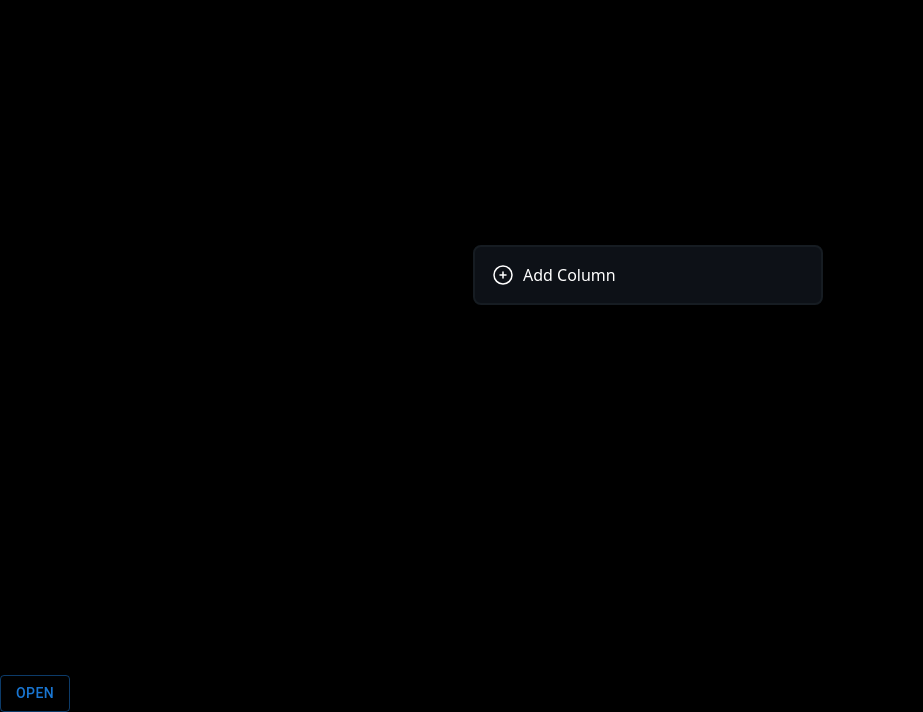
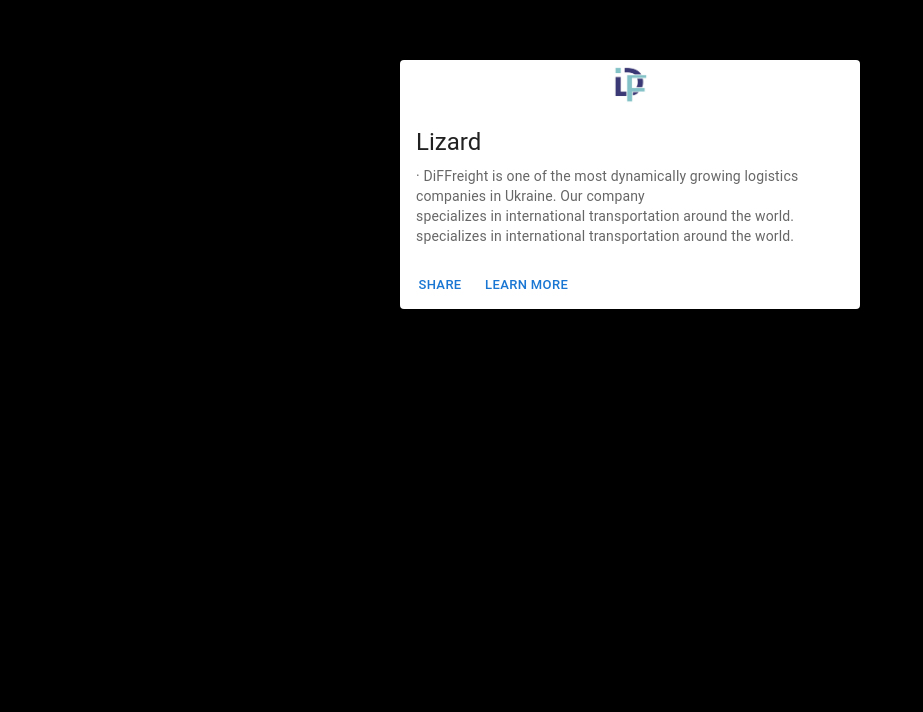
Before and after one commit to SergeyGetman/Kanban_DRP, a React (Vite) app: page / in a window 1280 px wide. Shown: the part 125-837 px from the top of the page, without its empty margins (0-923 px from the left). After the commit the page ends 800 px from the top, so only its background shows below. Built offline with nearby package versions, Linux system fonts and the light colour scheme.

Commit message:
update modal view

```diff
--- a/package.json
+++ b/package.json
@@ -10,6 +10,7 @@
     "preview": "vite preview"
   },
   "dependencies": {
+    "@base-ui-components/react": "^1.0.0-beta.2",
     "@dnd-kit/core": "^6.0.8",
     "@dnd-kit/sortable": "^7.0.2",
     "@emotion/react": "^11.14.0",
@@ -18,6 +19,7 @@
     "@mui/material": "^7.3.1",
     "@reduxjs/toolkit": "^2.8.2",
     "bootstrap": "^5.3.7",
+    "husky": "^9.1.7",
     "prettier": "^3.6.2",
     "react": "^18.2.0",
     "react-bootstrap": "^2.10.10",
--- a/src/App.css
+++ /dev/null
@@ -1,3 +0,0 @@
-body {
-    background: radial-gradient(circle,rgba(63, 94, 251, 1) 0%, rgba(252, 70, 107, 1) 100%) !important;
-}
--- a/src/App.tsx
+++ b/src/App.tsx
@@ -1,26 +1,45 @@
-import './App.css';
+import style from './index.module.css';
 import KanbanBoard from './components/KanbanBoard';
 import ModalBtsp from './librariesComponent/ModalBTSP';
 import { useState } from 'react';
 import ButtonElement from './librariesComponent/ButtonElement';
 import { useAppSelector } from './hooks/redux';
+import ExampleProgress from './components/Progress';
+import MediaCard from './components/CardsForm';
 
 function App() {
   const mock_text = 'tested_lorem';
+
+  const [changeVis, setchangeVis] = useState(true);
+
+  const changeVisiblyStatus = () => {
+    setchangeVis(true);
+  };
+
+  setTimeout(() => {
+    changeVisiblyStatus();
+  }, 5000);
 
   const stateVisble = useAppSelector((state) => state.globalState.statusView);
   console.log('this is STATE_3', stateVisble);
 
   const [show, setShow] = useState(false);
 
-  console.log('THIS IS SHOW', show);
-  console.log('THIS IS state222', stateVisble);
-
   return (
     <>
-      <KanbanBoard />
-      {show && <ModalBtsp text={'HELLO BRO'} name={mock_text} />}
-      <ButtonElement handleClick={() => setShow((prev) => !prev)} text="open" variant="outlined" />
+      {changeVis ? (
+        // <div style={{ display: 'block', margin: '44% 44%' }}>
+        //   <ExampleProgress />
+        // </div>
+
+        <MediaCard />
+      ) : (
+        <>
+          <KanbanBoard />
+          {/*<ModalBtsp text={'HELLO BRO'} name={mock_text} />*/}
+          <ButtonElement handleClick={() => setShow((prev) => !prev)} text="open" variant="outlined" />
+        </>
+      )}
     </>
   );
 }
--- /dev/null
+++ b/src/components/CardsForm.tsx
@@ -0,0 +1,41 @@
+import * as React from 'react';
+import Card from '@mui/material/Card';
+import CardActions from '@mui/material/CardActions';
+import CardContent from '@mui/material/CardContent';
+import CardMedia from '@mui/material/CardMedia';
+import Button from '@mui/material/Button';
+import Typography from '@mui/material/Typography';
+import LogoCompany from '../assets/imsges/logo_sec.png';
+import { Box } from '@mui/material';
+
+export default function MediaCard() {
+  return (
+    <Box style={{ margin: '185px 400px' }}>
+      <Card sx={{ maxWidth: 460 }}>
+        <CardMedia
+          sx={{ height: '50px', width: '50px', margin: '0 auto' }}
+          image={LogoCompany}
+          title="green iguana"
+        />
+        <CardContent>
+          <Typography gutterBottom variant="h5" component="div">
+            Lizard
+          </Typography>
+          <Typography variant="body2" sx={{ color: 'text.secondary' }}>
+            · DiFFreight is one of the most dynamically growing logistics companies in Ukraine. Our company
+          </Typography>
+          <Typography variant="body2" sx={{ color: 'text.secondary' }}>
+            specializes in international transportation around the world.
+          </Typography>
+          <Typography variant="body2" sx={{ color: 'text.secondary' }}>
+            specializes in international transportation around the world.
+          </Typography>
+        </CardContent>
+        <CardActions>
+          <Button size="small">Share</Button>
+          <Button size="small">Learn More</Button>
+        </CardActions>
+      </Card>
+    </Box>
+  );
+}
--- /dev/null
+++ b/src/components/Progress.tsx
@@ -0,0 +1,24 @@
+import * as React from 'react';
+import { Progress } from '@base-ui-components/react/progress';
+import styles from '../index.module.css';
+
+export default function ExampleProgress() {
+  const [value, setValue] = React.useState(20);
+
+  React.useEffect(() => {
+    const interval = setInterval(() => {
+      setValue((current) => Math.min(100, Math.round(current + Math.random() * 25)));
+    }, 1000);
+    return () => clearInterval(interval);
+  }, []);
+
+  return (
+    <Progress.Root className={styles.Progress} value={value}>
+      <Progress.Label className={styles.Label}>Export data</Progress.Label>
+      <Progress.Value className={styles.Value} />
+      <Progress.Track className={styles.Track}>
+        <Progress.Indicator className={styles.Indicator} />
+      </Progress.Track>
+    </Progress.Root>
+  );
+}
--- /dev/null
+++ b/src/index.module.css
@@ -0,0 +1,38 @@
+.Progress {
+    display: grid;
+    grid-template-columns: 1fr 1fr;
+    grid-gap: 0.25rem;
+    grid-row-gap: 0.5rem;
+    width: 12rem;
+}
+
+.Label {
+    font-size: 0.875rem;
+    line-height: 1.25rem;
+    font-weight: 500;
+    color: var(--color-gray-900);
+}
+
+.Value {
+    grid-column-start: 2;
+    margin: 0;
+    font-size: 0.875rem;
+    line-height: 1.25rem;
+    color: var(--color-gray-900);
+    text-align: right;
+}
+
+.Track {
+    grid-column: 1 / 3;
+    overflow: hidden;
+    background-color: var(--color-gray-200);
+    box-shadow: inset 0 0 0 1px var(--color-gray-200);
+    height: 0.25rem;
+    border-radius: 0.25rem;
+}
+
+.Indicator {
+    display: block;
+    background-color: var(--color-gray-500);
+    transition: width 500ms;
+}
```
Also changed, not shown: src/assets/imsges/logo_sec.png (added), src/index.css (line endings or trailing spaces), 1 other file (tests, documents, lock files or other folders).
